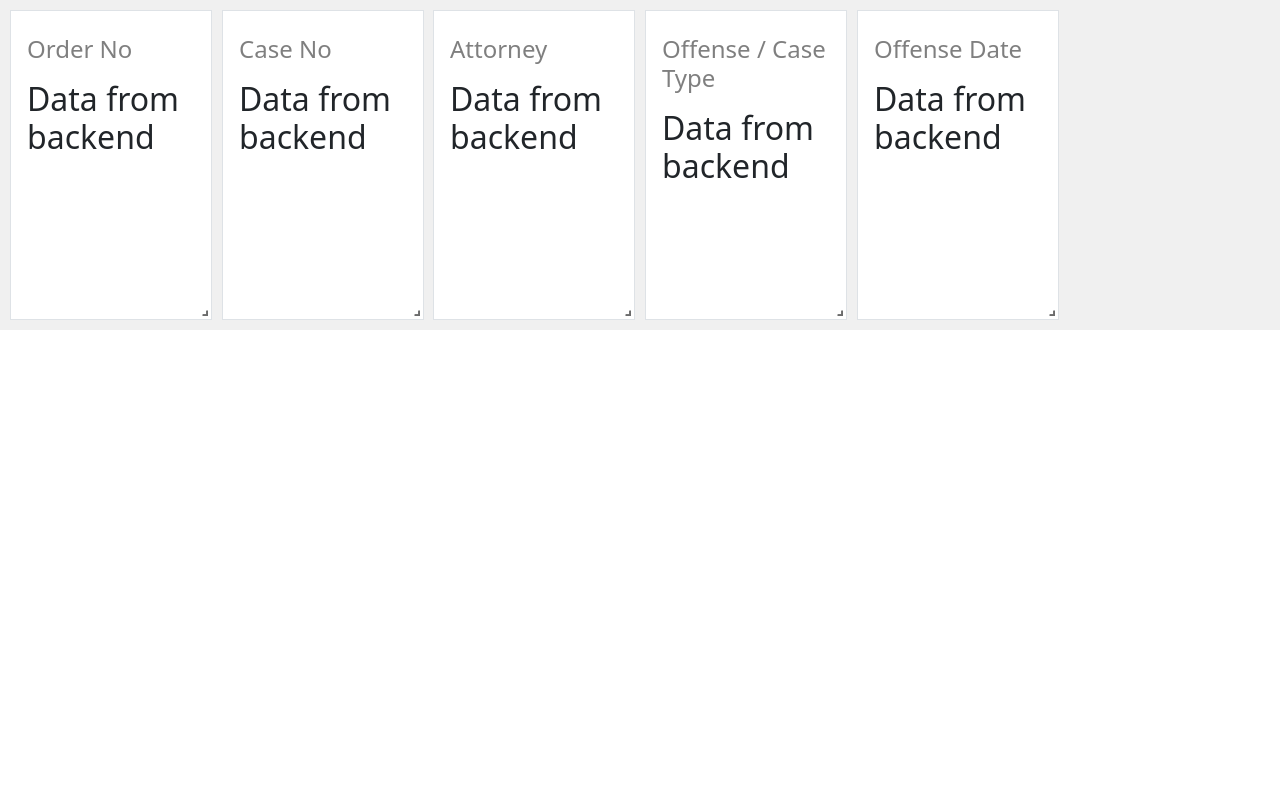
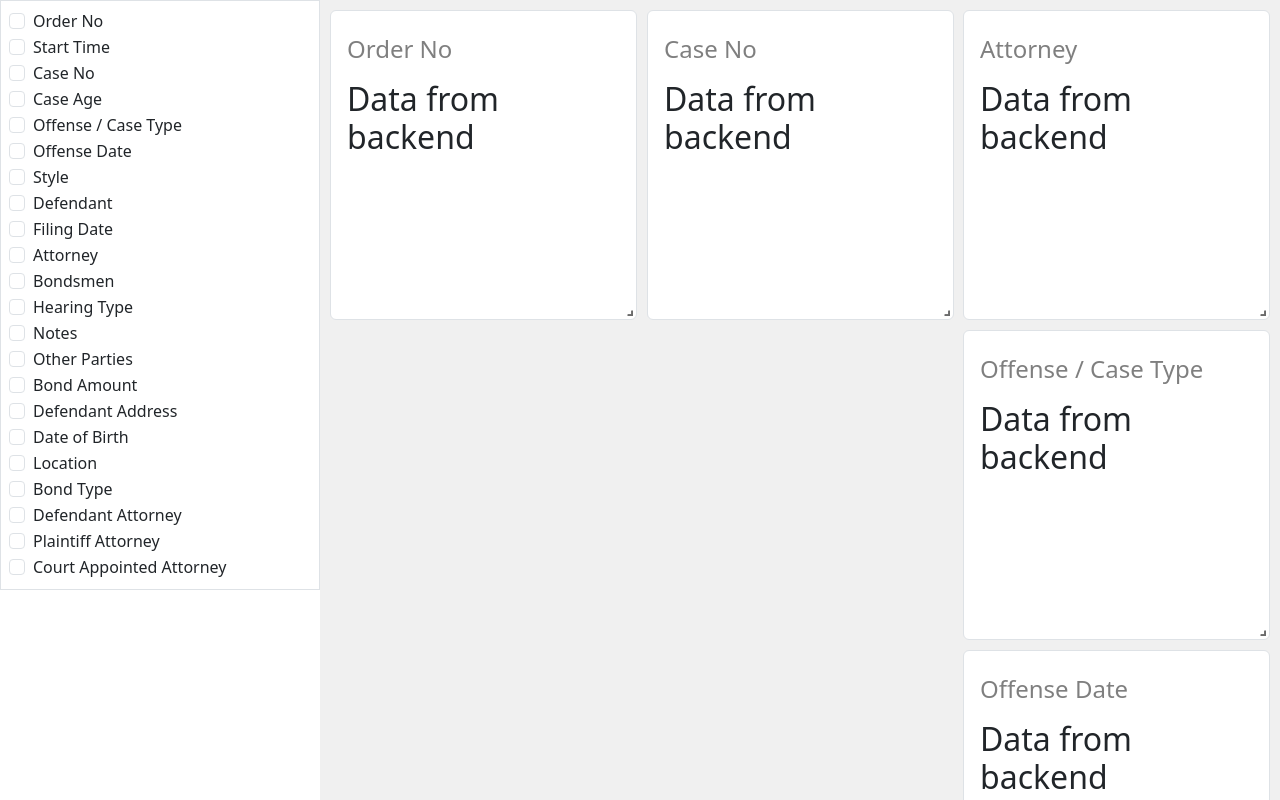
Before and after one commit to DularBaxture/court-docket, a React (Create React App) app: page / in a window 1280 px wide. Shown: the top 800 px of the page. Built offline with nearby package versions, Linux system fonts and the light colour scheme.

Commit message:
update-side-bar

```diff
--- a/src/App.js
+++ b/src/App.js
@@ -1,132 +1,17 @@
-import { useState, useEffect } from "react";
-import _ from "lodash";
-import { Responsive, WidthProvider } from "react-grid-layout";
+import React from "react";
+import ChangeLayoutCourtDocket from "./court-docket";
 import "bootstrap/dist/js/bootstrap";
 import "bootstrap/dist/css/bootstrap.css";
 import "react-grid-layout/css/styles.css";
 import "react-resizable/css/styles.css";
 import "./styles.css";
-import { defaultLayoutData, layoutAllHeaders } from "./court-docket/constant";
 
-// interface Props {
-//   domElements: any[];
-//   className?: string;
-//   rowHeight?: number;
-//   onLayoutChange?: (layout: any, layouts: any) => void;
-//   cols?: any;
-//   breakpoints?: any;
-//   containerPadding?: number[];
-// }
-
-const ResponsiveReactGridLayout = WidthProvider(Responsive);
-
-const DropDrag = ({}) => {
-  const [layouts, setLayouts] = useState({
-    lg: [...defaultLayoutData],
-  });
-  const [currentBreakpoint, setCurrentBreakpoint] = useState("lg");
-  const [compactType, setCompactType] = useState("vertical");
-  const [mounted, setMounted] = useState(false);
-  const [toolbox, setToolbox] = useState({
-    lg: [],
-  });
-
-  useEffect(() => {
-    setMounted(true);
-  }, []);
-
-  const onBreakpointChange = (breakpoint) => {
-    setCurrentBreakpoint(breakpoint);
-    setToolbox({
-      ...toolbox,
-      [breakpoint]: toolbox[breakpoint] || toolbox[currentBreakpoint] || [],
-    });
-  };
-
-  const onCompactTypeChange = () => {
-    let oldCompactType = "";
-
-    const compactType =
-      oldCompactType === "horizontal"
-        ? "vertical"
-        : oldCompactType === "vertical"
-        ? null
-        : "horizontal";
-    setCompactType(compactType);
-  };
-
-  const onLayoutChange = (layout, layouts) => {
-    setLayouts({ ...layouts });
-  };
-
-  // const onDrop = (layout: any, layoutItem: any, _ev: any) => {
-  //   alert(
-  //     `Element parameters:\n${JSON.stringify(
-  //       layoutItem,
-  //       ["x", "y", "w", "h"],
-  //       2
-  //     )}`
-  //   );
-  // };
-
-  const generateDOM = () => {
-    return _.map(layouts.lg, function (l) {
-      return (
-        <div key={l.i} className="bg-white border border-1 p-3">
-          <div className="grid-item__header">
-            <div className="py-2 h4 fw-medium text-black-50">
-              {layoutAllHeaders[l.i]}
-            </div>
-          </div>
-          <div className="h2">Data from backend</div>
-        </div>
-      );
-    });
-  };
-
-  console.log("layouts", layouts);
-
+const App = () => {
   return (
-    <>
-      {/* <div
-        className="droppable-element"
-        draggable
-        unselectable="on"
-        onDragStart={(e) => e.dataTransfer.setData("text/plain", "")}
-      >
-        Droppable Element (Drag me!)
-      </div> */}
-
-      <div className="mb-4">
-        <ResponsiveReactGridLayout
-          // {...props}
-          style={{ background: "#f0f0f0" }}
-          layouts={layouts}
-          measureBeforeMount={false}
-          useCSSTransforms={mounted}
-          compactType={compactType}
-          preventCollision={!compactType}
-          onLayoutChange={onLayoutChange}
-          onBreakpointChange={onBreakpointChange}
-          draggableHandle=".grid-item__header"
-          // onDrop={onDrop}
-          // isDroppable
-          cols={{ lg: 12, md: 10, sm: 6, xs: 4, xxs: 2 }}
-        >
-          {generateDOM()}
-        </ResponsiveReactGridLayout>
-      </div>
-    </>
+    <div>
+      <ChangeLayoutCourtDocket />
+    </div>
   );
 };
 
-export default DropDrag;
-
-// DropDrag.defaultProps = {
-//   className: "layout",
-//   rowHeight: 30,
-//   onLayoutChange: (layout: any, layouts: any) => {},
-//   cols: { lg: 12, md: 10, sm: 6, xs: 4, xxs: 2 },
-//   breakpoints: { lg: 1200, md: 996, sm: 768, xs: 480, xxs: 0 },
-//   containerPadding: [0, 0],
-// };
+export default App;
--- /dev/null
+++ b/src/DragDropGridLayout/DragDrop.js
@@ -0,0 +1,121 @@
+import { useState, useEffect } from "react";
+import _ from "lodash";
+import { Responsive, WidthProvider } from "react-grid-layout";
+import { defaultLayoutData, layoutAllHeaders } from "../court-docket/constant";
+const ResponsiveReactGridLayout = WidthProvider(Responsive);
+
+const DropDrag = ({
+  isDraggable = false,
+  isDroppable = false,
+  layouts = {},
+  setLayouts,
+}) => {
+  //   const [layouts, setLayouts] = useState({
+  //     lg: [...defaultLayoutData],
+  //   });
+  const [currentBreakpoint, setCurrentBreakpoint] = useState("lg");
+  const [compactType, setCompactType] = useState("vertical");
+  const [mounted, setMounted] = useState(false);
+  const [toolbox, setToolbox] = useState({
+    lg: [],
+  });
+
+  useEffect(() => {
+    setMounted(true);
+  }, []);
+
+  const onBreakpointChange = (breakpoint) => {
+    setCurrentBreakpoint(breakpoint);
+    setToolbox({
+      ...toolbox,
+      [breakpoint]: toolbox[breakpoint] || toolbox[currentBreakpoint] || [],
+    });
+  };
+
+  const onCompactTypeChange = () => {
+    let oldCompactType = "";
+
+    const compactType =
+      oldCompactType === "horizontal"
+        ? "vertical"
+        : oldCompactType === "vertical"
+        ? null
+        : "horizontal";
+    setCompactType(compactType);
+  };
+
+  const onLayoutChange = (layout, layouts) => {
+    setLayouts({ ...layouts });
+  };
+
+  // const onDrop = (layout: any, layoutItem: any, _ev: any) => {
+  //   alert(
+  //     `Element parameters:\n${JSON.stringify(
+  //       layoutItem,
+  //       ["x", "y", "w", "h"],
+  //       2
+  //     )}`
+  //   );
+  // };
+
+  const generateDOM = () => {
+    return _.map(layouts.lg, function (l) {
+      return (
+        <div key={l.i} className="bg-white border border-1 p-3 rounded">
+          <div className="grid-item__header">
+            <div className="py-2 h4 fw-medium text-black-50">
+              {layoutAllHeaders[l.i]}
+            </div>
+          </div>
+          <div className="h2">Data from backend</div>
+        </div>
+      );
+    });
+  };
+
+  return (
+    <>
+      {/* <div
+        className="droppable-element"
+        draggable
+        unselectable="on"
+        onDragStart={(e) => e.dataTransfer.setData("text/plain", "")}
+      >
+        Droppable Element (Drag me!)
+      </div> */}
+
+      <div className="mb-4">
+        <ResponsiveReactGridLayout
+          // {...props}
+          style={{ background: "#f0f0f0" }}
+          layouts={layouts}
+          measureBeforeMount={false}
+          useCSSTransforms={mounted}
+          compactType={compactType}
+          preventCollision={!compactType}
+          onLayoutChange={onLayoutChange}
+          onBreakpointChange={onBreakpointChange}
+          draggableHandle=".grid-item__header"
+          // isDraggable={isDraggable}
+          // onDrop={onDrop}
+          // isDroppable
+          cols={{ lg: 12, md: 10, sm: 6, xs: 4, xxs: 2 }}
+          breakpoints={{ lg: 1200, md: 996, sm: 768, xs: 480, xxs: 0 }}
+        >
+          {generateDOM()}
+        </ResponsiveReactGridLayout>
+      </div>
+    </>
+  );
+};
+
+export default DropDrag;
+
+// DropDrag.defaultProps = {
+//   className: "layout",
+//   rowHeight: 30,
+//   onLayoutChange: (layout: any, layouts: any) => {},
+//   cols: { lg: 12, md: 10, sm: 6, xs: 4, xxs: 2 },
+//   breakpoints: { lg: 1200, md: 996, sm: 768, xs: 480, xxs: 0 },
+//   containerPadding: [0, 0],
+// };
--- /dev/null
+++ b/src/court-docket/Sidebar.js
@@ -0,0 +1,30 @@
+import React, { useEffect } from "react";
+import { layoutAllHeaders } from "./constant";
+
+const Sidebar = ({ selectOptions, handleSelectOptions }) => {
+  useEffect(() => {
+    console.log("data");
+  }, []);
+  return (
+    <div className="p-2 border border-1">
+      {Object.keys(layoutAllHeaders).map((optionName) => {
+        return (
+          <div className="form-check" key={optionName}>
+            <input
+              className="form-check-input"
+              type="checkbox"
+              value={selectOptions[optionName]}
+              id={optionName}
+              onChange={handleSelectOptions}
+            />
+            <label className="form-check-label" htmlFor={optionName}>
+              {layoutAllHeaders[optionName]}
+            </label>
+          </div>
+        );
+      })}
+    </div>
+  );
+};
+
+export default Sidebar;
--- a/src/court-docket/index.js
+++ b/src/court-docket/index.js
@@ -0,0 +1,65 @@
+import React, { useEffect, useState } from "react";
+import Sidebar from "./Sidebar";
+import DropDrag from "../DragDropGridLayout/DragDrop";
+import { defaultLayoutData } from "./constant";
+
+const ChangeLayoutCourtDocket = () => {
+  const [layouts, setLayouts] = useState({
+    lg: [...defaultLayoutData],
+  });
+  // const [layouts, setLayouts] = useState({});
+  const [selectOptions, setSelectOptions] = useState({
+    orderNo: false,
+    startTime: false,
+    causeNo: false,
+    caseAge: false,
+    offense: false,
+    offenseDate: false,
+    style: false,
+    defendant: false,
+    filingDate: false,
+    attorney: false,
+    bondsmen: false,
+    hearingType: false,
+    notes: false,
+    otherParties: false,
+    bondAmount: false,
+    defendantAddress: false,
+    dateOfBirth: false,
+    location: false,
+    bondType: false,
+    defendantAttorney: false,
+    plaintiffAttorney: false,
+    courtAppointedAttorney: false,
+  });
+
+  const handleSetSelectOption = (event) => {
+    console.log("event", event);
+  };
+
+  useEffect(() => {
+    setSelectOptions((prevState) => {
+      const newState = { ...prevState };
+      defaultLayoutData.forEach((data) => {
+        newState[data.i] = true;
+      });
+      return newState;
+    });
+  }, []);
+
+  return (
+    <div className="d-flex">
+      <div className="w-25">
+        <Sidebar
+          selectOptions={selectOptions}
+          handleSelectOptions={handleSetSelectOption}
+        />
+      </div>
+      <div className="w-75">
+        <DropDrag isDraggable layouts={layouts} setLayouts={setLayouts} />
+      </div>
+    </div>
+  );
+};
+
+export default ChangeLayoutCourtDocket;
```
